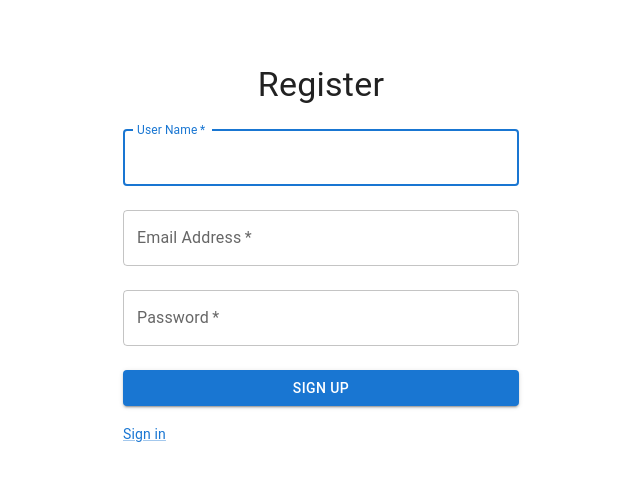
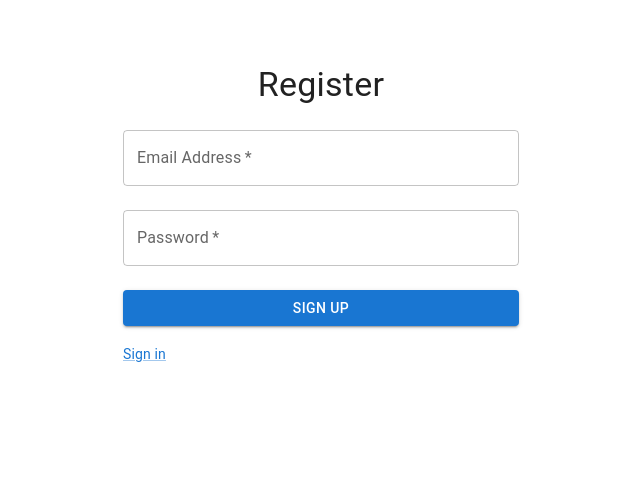
Before and after one commit to ericwong0318/applied-distributed-system, a React (Create React App) app in the folder frontend/: page / in a window 1280 px wide. Shown: the top 480 px of the page, without its empty margins (319-959 px from the left). Built offline with nearby package versions, Linux system fonts and the light colour scheme.

Commit message:
fix: remove username in register page

```diff
--- a/frontend/src/Register.tsx
+++ b/frontend/src/Register.tsx
@@ -35,16 +35,6 @@ export default function Register() {
                 </Typography>
                 <Box component="form" noValidate onSubmit={handleSubmit} sx={{mt: 3}}>
                     <Grid container spacing={3}>
-                        <Grid item xs={12}>
-                            <TextField
-                                required
-                                fullWidth
-                                id="userName"
-                                label="User Name"
-                                name="username"
-                                autoFocus
-                            />
-                        </Grid>
                         <Grid item xs={12}>
                             <TextField
                                 required
```
